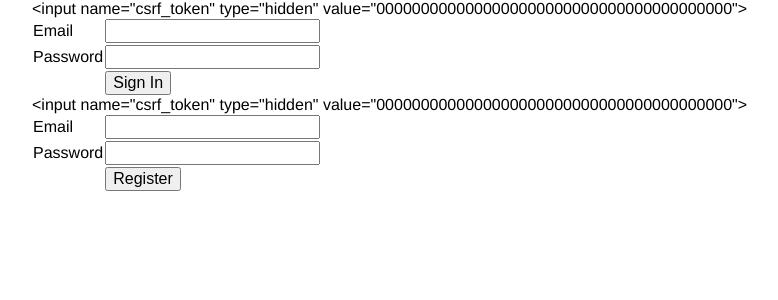
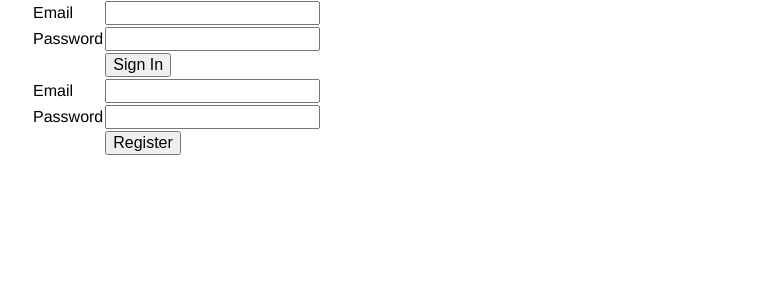
Before and after one commit to uva-financial-engineering/cifer-tournament, a Flask app: page / in a window 1280 px wide. Shown: the top 300 px of the page, without its empty margins (248-1026 px from the left). Run offline with Flask 2, Linux system fonts and the light colour scheme; parts of the project's set-up code (start-up, migrations or seed data) failed here and were passed over; some libraries are stand-ins or nearby versions.

Commit message:
Generate CSRF tokens without additional markup, add comments

```diff
--- a/app/__init__.py
+++ b/app/__init__.py
@@ -1,8 +1,11 @@
 from flask import Flask
+from flask_wtf.csrf import CsrfProtect
 from flask.ext.sqlalchemy import SQLAlchemy
 
 app = Flask(__name__)
 app.config.from_object("config")
+
 db = SQLAlchemy(app)
+CsrfProtect(app)
 
 from app import views, models, forms
--- a/app/templates/index.html
+++ b/app/templates/index.html
@@ -29,11 +29,13 @@
     </tbody>
   </table>
   <p>{{ user.email }}: ${{ "%.2f" | format(user.cash) }}</p>
-  <form method=post><button type=submit name=action value=logout>Sign Out</button></form>
+  <form method=post>
+    <input name="csrf_token" type="hidden" value="{{ csrf_token() }}">
+    <button type=submit name=action value=logout>Sign Out</button></form>
   <p>27 March 2014, 04:15:37</p>
   <h2>Trade</h2>
   <form method=post>
-    {{ tradeform.csrf_token_no_id | safe }}
+    <input name="csrf_token" type="hidden" value="{{ csrf_token() }}">
     <table class="trade-table">
       <tbody>
         <tr>
--- a/app/templates/login.html
+++ b/app/templates/login.html
@@ -3,7 +3,7 @@
 {% block body %}
 <div id="wrap">
   <form method=post>
-    {{ loginform.csrf_token_no_id | safe }}
+    <input name="csrf_token" type="hidden" value="{{ csrf_token() }}">
     <table>
       <tbody>
         <tr>
@@ -23,7 +23,7 @@
   </form>
 
   <form method=post>
-    {{ regform.csrf_token_no_id | safe }}
+    <input name="csrf_token" type="hidden" value="{{ csrf_token() }}">
     <table>
       <tbody>
         <tr>
--- a/app/views.py
+++ b/app/views.py
@@ -13,16 +13,16 @@
 
 @app.route("/", methods=["GET", "POST"])
 def index():
+    """Main page that serves as both login screen and app screen."""
+
     # Identifies which form (if any) was submitted
     action = request.form["action"] if request.method == "POST" else None
 
     if "user" in session:
         user = User.query.filter_by(id=session["user"]).first()
 
-        # Generate forms
+        # Generate form
         tradeform = TradeForm(request.form)
-        csrf_markup = '<input name="csrf_token" type="hidden" value="' + str(tradeform.csrf_token)[62:-2] + '">'
-        tradeform.csrf_token_no_id = csrf_markup
 
         # Handle POST requests
         if action == "logout":
@@ -39,7 +39,6 @@
                     basket_item.qty += tradeform.trade_qty.data
                 else:
                     db.session.add(BasketItem(session["user"], tradeform.trade_stock.data, True, 0, tradeform.trade_qty.data))
-                db.session.commit()
             else: # Sell
                 # Add to cash
                 user.cash += Decimal(0.996) * tradeform.trade_qty.data * StockPrice.query.filter_by(stock_id=tradeform.trade_stock.data, date="2013-08-16").first().bid
@@ -50,14 +49,18 @@
                     basket_item.qty -= tradeform.trade_qty.data
                 else:
                     db.session.delete(basket_item)
-                db.session.commit()
+
+            # Save to database
             db.session.commit()
 
+        # Generate stock table
         stocks = Stock.query.all()
         for i in xrange(len(stocks)):
+            # Add bid/ask data
             stocks[i].bid = StockPrice.query.filter_by(stock_id=i + 1, date="2013-08-16").first().bid
             stocks[i].ask = StockPrice.query.filter_by(stock_id=i + 1, date="2013-08-16").first().ask
 
+            # Add portfolio data
             basket_shares = BasketItem.query.filter_by(user_id=session["user"], stock_id=i + 1, strike=0).first()
             if basket_shares:
                 stocks[i].shares = basket_shares.qty
@@ -71,9 +74,6 @@
         # Generate forms
         regform = RegForm(request.form)
         loginform = LoginForm(request.form)
-        csrf_markup = '<input name="csrf_token" type="hidden" value="' + str(regform.csrf_token)[62:-2] + '">'
-        regform.csrf_token_no_id = csrf_markup
-        loginform.csrf_token_no_id = csrf_markup
 
         # Handle POST requests
         if action == "register" and regform.validate():
@@ -82,13 +82,14 @@
             session["user"] = User.query.filter_by(email=regform.reg_email.data).first().id
         elif action == "login" and loginform.validate():
             session["user"] = User.query.filter_by(email=loginform.login_email.data).first().id
-            stocks = Stock.query.all()
             return index()
 
         return render_template("login.html", regform=regform, loginform=loginform)
 
 @app.route("/midnight")
 def midnight():
+    """Advances current date by 1 day (should be called at midnight)."""
+
     # Add interest to cash, then record it
     portfolio_values = dict()
     for user in User.query.all():
@@ -109,16 +110,12 @@
 
     return str(portfolio_values)
 
-    # with open("midnight.sql", "w") as f:
-    #     f.write(sql)
-
-    # os.system("PGPASSWORD=postgres psql -U postgres -d cifer -f midnight.sql")
-
-
 @app.route("/favicon.ico")
 def favicon():
     return send_from_directory(os.path.join(app.root_path, "static"),
        "favicon.ico", mimetype="image/vnd.microsoft.icon")
+
+# Timing code
 
 @app.before_request
 def before_request():
```
